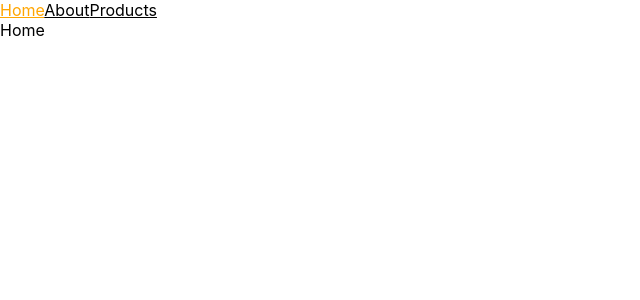
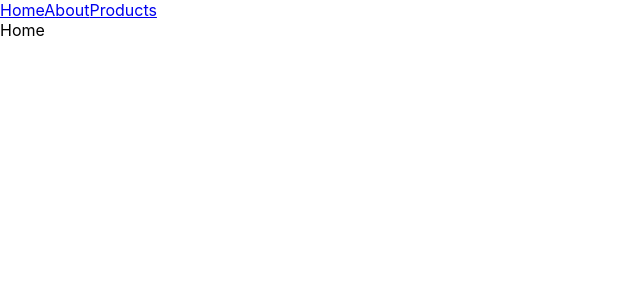
Before and after one commit to VadimKorobec/react-router, a React (Create React App) app: page / in a window 1280 px wide. Shown: the top 300 px of the page, without its empty margins (0-640 px from the left). Built offline with nearby package versions, Linux system fonts and the light colour scheme.

Commit message:
Update App.js

```diff
--- a/src/App.js
+++ b/src/App.js
@@ -1,4 +1,4 @@
-import { NavLink, Route, Routes } from "react-router-dom";
+import { Route, Routes } from "react-router-dom";
 import { Home } from "./pages/Home";
 import { About } from "./pages/About";
 import { Products } from "./pages/Products";
@@ -6,30 +6,15 @@ import { NotFound } from "./pages/NotFound";
 import { Mission } from "./pages/Mission";
 import { Team } from "./pages/Team";
 import { Reviews } from "./pages/Reviews";
-import styled from "styled-components";
 import { ProductDetails } from "./pages/ProductDetails";
-
-const StyledLink = styled(NavLink)`
-  color: black;
-
-  &.active {
-    color: orange;
-  }
-`;
+import { SharedLayout } from "./components/SharedLayout/SharedLayout";
 
 export const App = () => {
   return (
     <>
-      <nav>
-        <StyledLink to="/" end>
-          Home
-        </StyledLink>
-        <StyledLink to="/about">About</StyledLink>
-        <StyledLink to="/products">Products</StyledLink>
-      </nav>
-
       <Routes>
-        <Route path="/" element={<Home />} />
+        <Route path="/" element={<SharedLayout />}>
+          <Route index element={<Home />} />
           <Route path="/about" element={<About />}>
             <Route path="mission" element={<Mission />} />
             <Route path="team" element={<Team />} />
@@ -38,6 +23,7 @@ export const App = () => {
           <Route path="/products" element={<Products />} />
           <Route path="/products/:productId" element={<ProductDetails />} />
           <Route path="*" element={<NotFound />} />
+        </Route>
       </Routes>
     </>
   );
```
Lines whose indentation alone changed are shown as unchanged.
